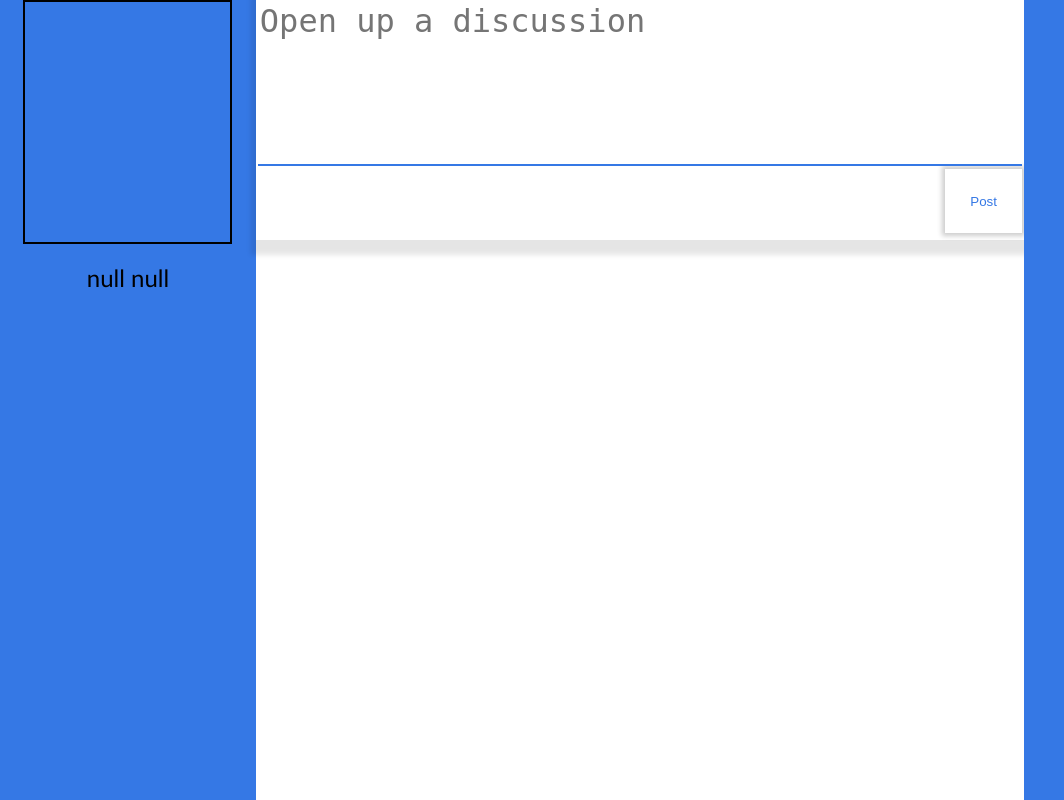
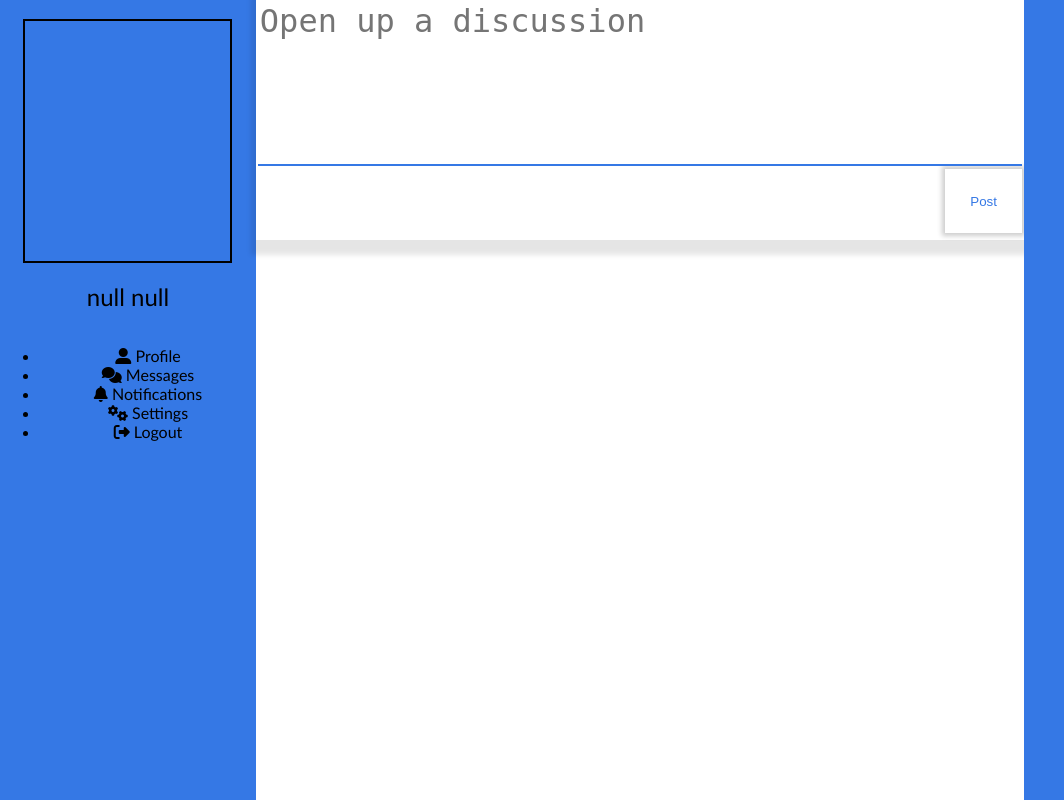
Before and after one commit to naseGaming/I-Social, a PHP site: page /home.php in a window 1280 px wide. Shown: the whole page, without its empty margins (0-1064 px from the left). Run offline with PHP 8.4, Linux system fonts and the light colour scheme; some libraries are stand-ins or nearby versions.

Commit message:
Update home.php

```diff
--- a/home.php
+++ b/home.php
@@ -12,12 +12,23 @@
 	</head>
 	<body>
 		<div id = "left-bar" >
+			<br>
 			<div id = "profilePicture">
 			</div>
 			<br>
 			<a id = "userName" >
 			</a>
+			<br>
+			<br>
+			<ul>
+				<li class = "left-bar-items"><a class="inactives"><i class="fas fa-user-alt"></i> Profile</a></li>
+				<li class = "left-bar-items"><a class="inactives"><i class="fas fa-comments"></i> Messages</a></li>
+				<li class = "left-bar-items"><a class="inactives"><i class="fas fa-bell"></i> Notifications</a></li>
+				<li class = "left-bar-items"><a class="inactives"><i class="fas fa-cogs"></i> Settings</a></li>
+				<li class = "left-bar-items"><a class="inactives"><i class="fas fa-sign-out-alt"></i> Logout</a></li>
+			</ul>
 		</div>
+		<div>
 			<div id = "top-bar" >
 				<textarea id = "postText" class = "postText" rows = "4" cols = "50" placeholder = "Open up a discussion"></textarea>
 				<a>
@@ -28,6 +39,9 @@
 				<button id = "postBtn" class = "postBtn" >Post</button>
 				</a>
 			</div>
+			<div id = "newsfeed" >
+			</div>
+		</div>
 		<div id = "right-bar" >
 		</div>
 	</body>
```
Lines whose indentation alone changed are shown as unchanged.
